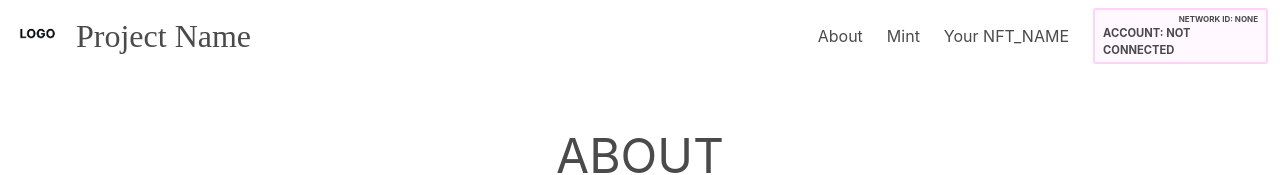
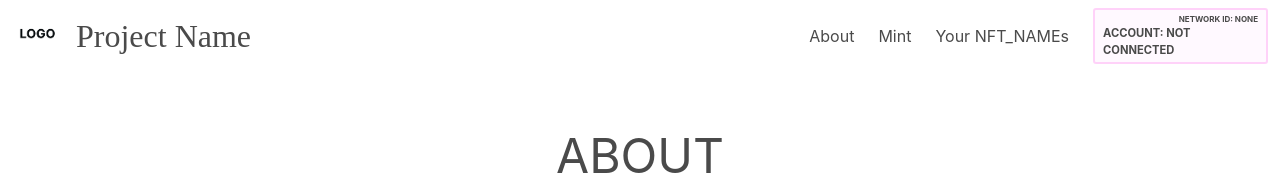
Before and after one commit to x-Code-x/react-nft, a React (Create React App) app in the folder frontend-react/: page / in a window 1280 px wide. Shown: the top 175 px of the page. Built offline with nearby package versions, Linux system fonts and the light colour scheme; a web font is replaced by a local one.

Commit message:
Update Navbar.js

```diff
--- a/frontend-react/src/components/Navbar.js
+++ b/frontend-react/src/components/Navbar.js
@@ -66,7 +66,7 @@ const Navbar = (props) => {
                 setIsActive(false);
               }}
             >
-              Your {NFT_NAME}
+              Your {NFT_NAME}s
             </a>
           </div>
           <div className="navbar-item">
```
